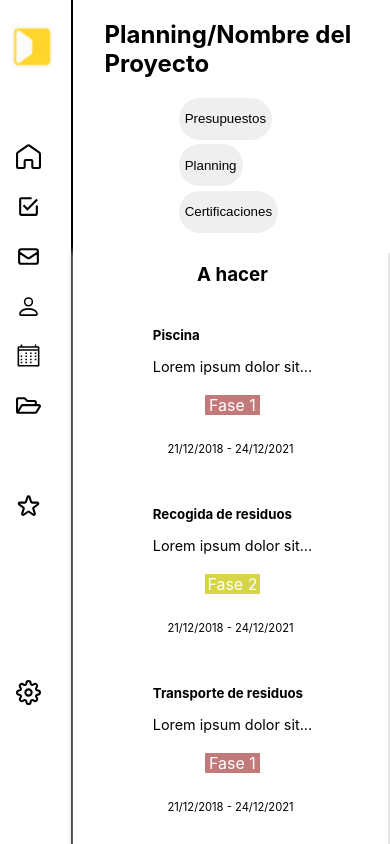
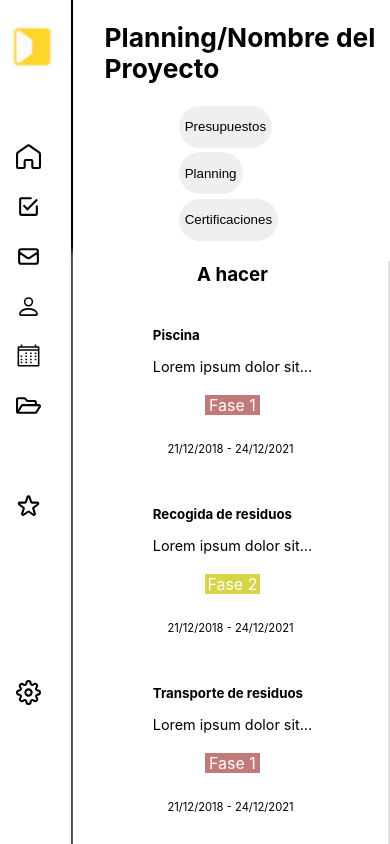
Before and after one commit to eduvadillo/Tribboo, a React (Create React App) app: page / in a window 390 px wide. Shown: the top 844 px of the page. Built offline with nearby package versions, Linux system fonts and the light colour scheme.

Commit message:
title responsive

```diff
--- a/src/App.css
+++ b/src/App.css
@@ -153,7 +153,7 @@
   }
 
   .header-name-project {
-    font-size: 4.1vw;
+    font-size: 4.5vw;
   }
   .navbar-icons-middle2 {
     padding-bottom: 10vh !important;
```
